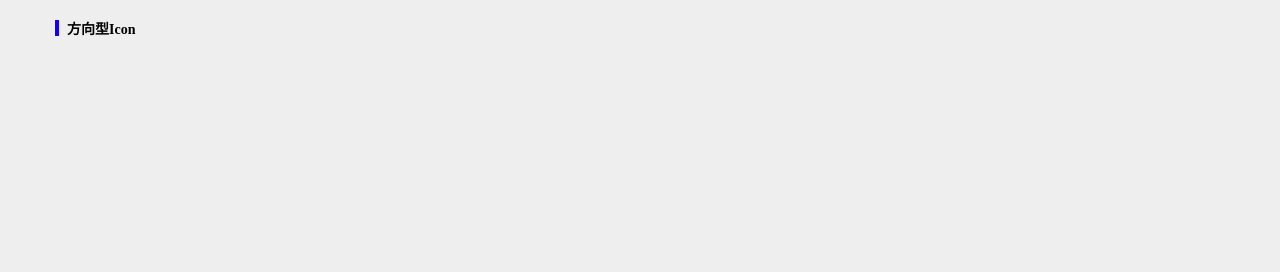
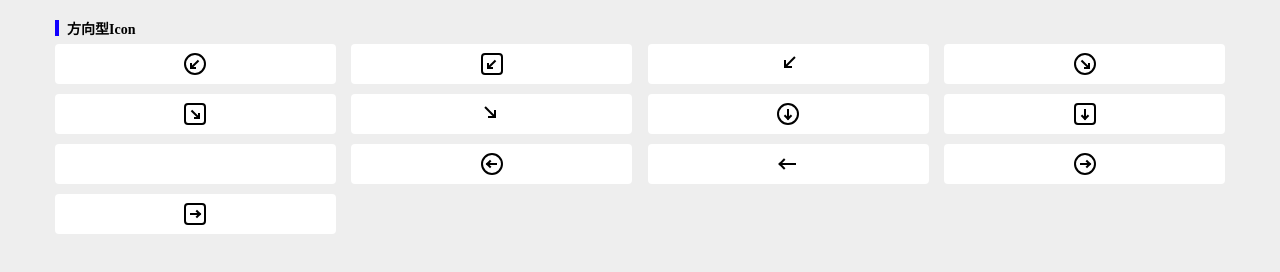
Before and after one commit to cz-frontend/cz-icon-lib, a plain HTML site: page index.html in a window 1280 px wide. Drawn offline with Linux system fonts and the light colour scheme; files whose address does not match are found by name.

Commit message:
feat: 实现部分方向幸图标

```diff
--- a/index.html
+++ b/index.html
@@ -18,11 +18,46 @@
           <div class="title">方向型Icon</div>
         </div>
         <div class="area-body">
-          <div></div>
-          <div></div>
-          <div></div>
-          <div></div>
-          <div></div>
+          <div>
+            <i class="cz-arrow-bottom-left-o"></i>
+          </div>
+          <div>
+            <i class="cz-arrow-bottom-left-r"></i>
+          </div>
+          <div>
+            <i class="cz-arrow-bottom-left"></i>
+          </div>
+          <div>
+            <i class="cz-arrow-bottom-right-o"></i>
+          </div>
+          <div>
+            <i class="cz-arrow-bottom-right-r"></i>
+          </div>
+          <div>
+            <i class="cz-arrow-bottom-right"></i>
+          </div>
+          <div>
+            <i class="cz-arrow-down-o"></i>
+          </div>
+          <div>
+            <i class="cz-arrow-down-r"></i>
+          </div>
+          <div>
+            <i class="cz-arrow-down-r::after"></i>
+          </div>
+
+          <div>
+            <i class="cz-arrow-left-o"></i>
+          </div>
+          <div>
+            <i class="cz-arrow-left"></i>
+          </div>
+          <div>
+            <i class="cz-arrow-right-o"></i>
+          </div>
+          <div>
+            <i class="cz-arrow-right-r"></i>
+          </div>
         </div>
       </section>
     </div>
--- a/src/styles/icons/cz-icon.css
+++ b/src/styles/icons/cz-icon.css
@@ -0,0 +1,476 @@
+/* 方向型按钮 */
+.cz-arrow-bottom-left-o {
+  box-sizing: border-box;
+  position: relative;
+  display: block;
+  width: 22px;
+  height: 22px;
+  border: 2px solid;
+  transform: scale(var(--ggs, 1));
+  border-radius: 20px;
+}
+
+.cz-arrow-bottom-left-o::after,
+.cz-arrow-bottom-left-o::before {
+  content: "";
+  display: block;
+  box-sizing: border-box;
+  position: absolute;
+  left: 4px;
+}
+
+.cz-arrow-bottom-left-o::after {
+  width: 10px;
+  height: 2px;
+  background: currentColor;
+  transform: rotate(-45deg);
+  bottom: 8px;
+}
+
+.cz-arrow-bottom-left-o::before {
+  width: 6px;
+  height: 6px;
+  bottom: 4px;
+  border-bottom: 2px solid;
+  border-left: 2px solid;
+}
+
+.cz-arrow-bottom-left-r {
+  box-sizing: border-box;
+  position: relative;
+  display: block;
+  width: 22px;
+  height: 22px;
+  border: 2px solid;
+  transform: scale(var(--ggs, 1));
+  border-radius: 4px;
+}
+
+.cz-arrow-bottom-left-r::after,
+.cz-arrow-bottom-left-r::before {
+  content: "";
+  display: block;
+  box-sizing: border-box;
+  position: absolute;
+  left: 4px;
+}
+
+.cz-arrow-bottom-left-r::after {
+  width: 10px;
+  height: 2px;
+  background: currentColor;
+  transform: rotate(-45deg);
+  bottom: 8px;
+}
+
+.cz-arrow-bottom-left-r::before {
+  width: 6px;
+  height: 6px;
+  bottom: 4px;
+  border-bottom: 2px solid;
+  border-left: 2px solid;
+}
+
+.cz-arrow-bottom-left {
+  box-sizing: border-box;
+  position: relative;
+  display: block;
+  width: 8px;
+  height: 8px;
+  border-bottom: 2px solid;
+  transform: scale(var(--ggs, 1));
+  border-left: 2px solid;
+}
+
+.cz-arrow-bottom-left::after {
+  content: "";
+  display: block;
+  box-sizing: border-box;
+  position: absolute;
+  width: 14px;
+  height: 2px;
+  background: currentColor;
+  transform: rotate(-45deg);
+  bottom: 3px;
+  left: -3px;
+}
+
+.cz-arrow-bottom-right-o {
+  box-sizing: border-box;
+  position: relative;
+  display: block;
+  width: 22px;
+  height: 22px;
+  border: 2px solid;
+  transform: scale(var(--ggs, 1));
+  border-radius: 20px;
+}
+
+.cz-arrow-bottom-right-o::after,
+.cz-arrow-bottom-right-o::before {
+  content: "";
+  display: block;
+  box-sizing: border-box;
+  position: absolute;
+  right: 4px;
+}
+
+.cz-arrow-bottom-right-o::after {
+  width: 10px;
+  height: 2px;
+  background: currentColor;
+  transform: rotate(45deg);
+  bottom: 8px;
+}
+
+.cz-arrow-bottom-right-o::before {
+  width: 6px;
+  height: 6px;
+  bottom: 4px;
+  border-bottom: 2px solid;
+  border-right: 2px solid;
+}
+
+.cz-arrow-bottom-right-r {
+  box-sizing: border-box;
+  position: relative;
+  display: block;
+  width: 22px;
+  height: 22px;
+  border: 2px solid;
+  transform: scale(var(--ggs, 1));
+  border-radius: 4px;
+}
+
+.cz-arrow-bottom-right-r::after,
+.cz-arrow-bottom-right-r::before {
+  content: "";
+  display: block;
+  box-sizing: border-box;
+  position: absolute;
+  right: 4px;
+}
+
+.cz-arrow-bottom-right-r::after {
+  width: 10px;
+  height: 2px;
+  background: currentColor;
+  transform: rotate(45deg);
+  bottom: 8px;
+}
+
+.cz-arrow-bottom-right-r::before {
+  width: 6px;
+  height: 6px;
+  bottom: 4px;
+  border-bottom: 2px solid;
+  border-right: 2px solid;
+}
+
+.cz-arrow-bottom-right {
+  box-sizing: border-box;
+  position: relative;
+  display: block;
+  width: 8px;
+  height: 8px;
+  border-bottom: 2px solid;
+  transform: scale(var(--ggs, 1));
+  border-right: 2px solid;
+}
+
+.cz-arrow-bottom-right::after {
+  content: "";
+  display: block;
+  box-sizing: border-box;
+  position: absolute;
+  width: 14px;
+  height: 2px;
+  background: currentColor;
+  transform: rotate(45deg);
+  bottom: 3px;
+  right: -3px;
+}
+
+.cz-arrow-down-o {
+  box-sizing: border-box;
+  position: relative;
+  display: block;
+  width: 22px;
+  height: 22px;
+  border: 2px solid;
+  transform: scale(var(--ggs, 1));
+  border-radius: 20px;
+}
+
+.cz-arrow-down-o::after,
+.cz-arrow-down-o::before {
+  content: "";
+  display: block;
+  box-sizing: border-box;
+  position: absolute;
+  bottom: 4px;
+}
+
+.cz-arrow-down-o::after {
+  width: 6px;
+  height: 6px;
+  border-bottom: 2px solid;
+  border-left: 2px solid;
+  transform: rotate(-45deg);
+  left: 6px;
+}
+
+.cz-arrow-down-o::before {
+  width: 2px;
+  height: 10px;
+  left: 8px;
+  background: currentColor;
+}
+
+.cz-arrow-down-r {
+  box-sizing: border-box;
+  position: relative;
+  display: block;
+  width: 22px;
+  height: 22px;
+  border: 2px solid;
+  transform: scale(var(--ggs, 1));
+  border-radius: 4px;
+}
+
+.cz-arrow-down-r::after,
+.cz-arrow-down-r::before {
+  content: "";
+  display: block;
+  box-sizing: border-box;
+  position: absolute;
+  bottom: 4px;
+}
+
+.cz-arrow-down-r::after {
+  width: 6px;
+  height: 6px;
+  border-bottom: 2px solid;
+  border-left: 2px solid;
+  transform: rotate(-45deg);
+  left: 6px;
+}
+
+.cz-arrow-down-r::before {
+  width: 2px;
+  height: 10px;
+  left: 8px;
+  background: currentColor;
+}
+
+.cz-arrow-down {
+  box-sizing: border-box;
+  position: relative;
+  display: block;
+  transform: scale(var(--ggs, 1));
+  width: 22px;
+  height: 22px;
+}
+
+.cz-arrow-down::after,
+.cz-arrow-down::before {
+  content: "";
+  display: block;
+  box-sizing: border-box;
+  position: absolute;
+  bottom: 4px;
+}
+
+.cz-arrow-down::after {
+  width: 8px;
+  height: 8px;
+  border-bottom: 2px solid;
+  border-left: 2px solid;
+  transform: rotate(-45deg);
+  left: 7px;
+}
+
+.cz-arrow-down::before {
+  width: 2px;
+  height: 16px;
+  left: 10px;
+  background: currentColor;
+}
+
+.cz-arrow-left-o {
+  box-sizing: border-box;
+  position: relative;
+  display: block;
+  width: 22px;
+  height: 22px;
+  border: 2px solid;
+  transform: scale(var(--ggs, 1));
+  border-radius: 22px;
+}
+
+.cz-arrow-left-o::after,
+.cz-arrow-left-o::before {
+  content: "";
+  display: block;
+  box-sizing: border-box;
+  position: absolute;
+  left: 4px;
+}
+
+.cz-arrow-left-o::after {
+  width: 6px;
+  height: 6px;
+  border-bottom: 2px solid;
+  border-left: 2px solid;
+  transform: rotate(45deg);
+  bottom: 6px;
+}
+
+.cz-arrow-left-o::before {
+  width: 10px;
+  height: 2px;
+  bottom: 8px;
+  background: currentColor;
+}
+
+.cz-arrow-left {
+  box-sizing: border-box;
+  position: relative;
+  display: block;
+  transform: scale(var(--ggs, 1));
+  width: 22px;
+  height: 22px;
+}
+
+.cz-arrow-left::after,
+.cz-arrow-left::before {
+  content: "";
+  display: block;
+  box-sizing: border-box;
+  position: absolute;
+  left: 3px;
+}
+
+.cz-arrow-left::after {
+  width: 8px;
+  height: 8px;
+  border-bottom: 2px solid;
+  border-left: 2px solid;
+  transform: rotate(45deg);
+  bottom: 7px;
+}
+
+.cz-arrow-left::before {
+  width: 16px;
+  height: 2px;
+  bottom: 10px;
+  background: currentColor;
+}
+
+.cz-arrow-right-o {
+  box-sizing: border-box;
+  position: relative;
+  display: block;
+  width: 22px;
+  height: 22px;
+  border: 2px solid;
+  transform: scale(var(--ggs, 1));
+  border-radius: 20px;
+}
+
+.cz-arrow-right-o::after,
+.cz-arrow-right-o::before {
+  content: "";
+  display: block;
+  box-sizing: border-box;
+  position: absolute;
+  right: 4px;
+}
+
+.cz-arrow-right-o::after {
+  width: 6px;
+  height: 6px;
+  border-top: 2px solid;
+  border-right: 2px solid;
+  transform: rotate(45deg);
+  bottom: 6px;
+}
+
+.cz-arrow-right-o::before {
+  width: 10px;
+  height: 2px;
+  bottom: 8px;
+  background: currentColor;
+}
+
+.cz-arrow-right-o {
+  box-sizing: border-box;
+  position: relative;
+  display: block;
+  width: 22px;
+  height: 22px;
+  border: 2px solid;
+  transform: scale(var(--ggs, 1));
+  border-radius: 20px;
+}
+
+.cz-arrow-right-o::after,
+.cz-arrow-right-o::before {
+  content: "";
+  display: block;
+  box-sizing: border-box;
+  position: absolute;
+  right: 4px;
+}
+
+.cz-arrow-right-o::after {
+  width: 6px;
+  height: 6px;
+  border-top: 2px solid;
+  border-right: 2px solid;
+  transform: rotate(45deg);
+  bottom: 6px;
+}
+
+.cz-arrow-right-o::before {
+  width: 10px;
+  height: 2px;
+  bottom: 8px;
+  background: currentColor;
+}
+
+.cz-arrow-right-r {
+  box-sizing: border-box;
+  position: relative;
+  display: block;
+  width: 22px;
+  height: 22px;
+  border: 2px solid;
+  transform: scale(var(--ggs, 1));
+  border-radius: 4px;
+}
+
+.cz-arrow-right-r::after,
+.cz-arrow-right-r::before {
+  content: "";
+  display: block;
+  box-sizing: border-box;
+  position: absolute;
+  right: 4px;
+}
+
+.cz-arrow-right-r::after {
+  width: 6px;
+  height: 6px;
+  border-top: 2px solid;
+  border-right: 2px solid;
+  transform: rotate(45deg);
+  bottom: 6px;
+}
+
+.cz-arrow-right-r::before {
+  width: 10px;
+  height: 2px;
+  bottom: 8px;
+  background: currentColor;
+}
--- a/src/styles/reset.css
+++ b/src/styles/reset.css
@@ -14,6 +14,7 @@ body {
 .page-view {
   width: 1170px;
   height: 100%;
+  overflow: auto;
   margin: 0 auto;
   padding: 12px 0;
 }
@@ -38,16 +39,18 @@ section .area-title {
 
 section .area-body {
   display: flex;
+  flex-wrap: wrap;
   align-items: center;
-  flex-wrap: wrap;
   justify-content: space-between;
 }
 
 section .area-body div {
+  display: flex;
+  align-items: center;
+  justify-content: center;
   width: 24%;
   height: 40px;
-  text-align: center;
   border-radius: 4px;
-  background-color: #eee;
+  background-color: #fff;
   margin-bottom: 10px;
 }
```
